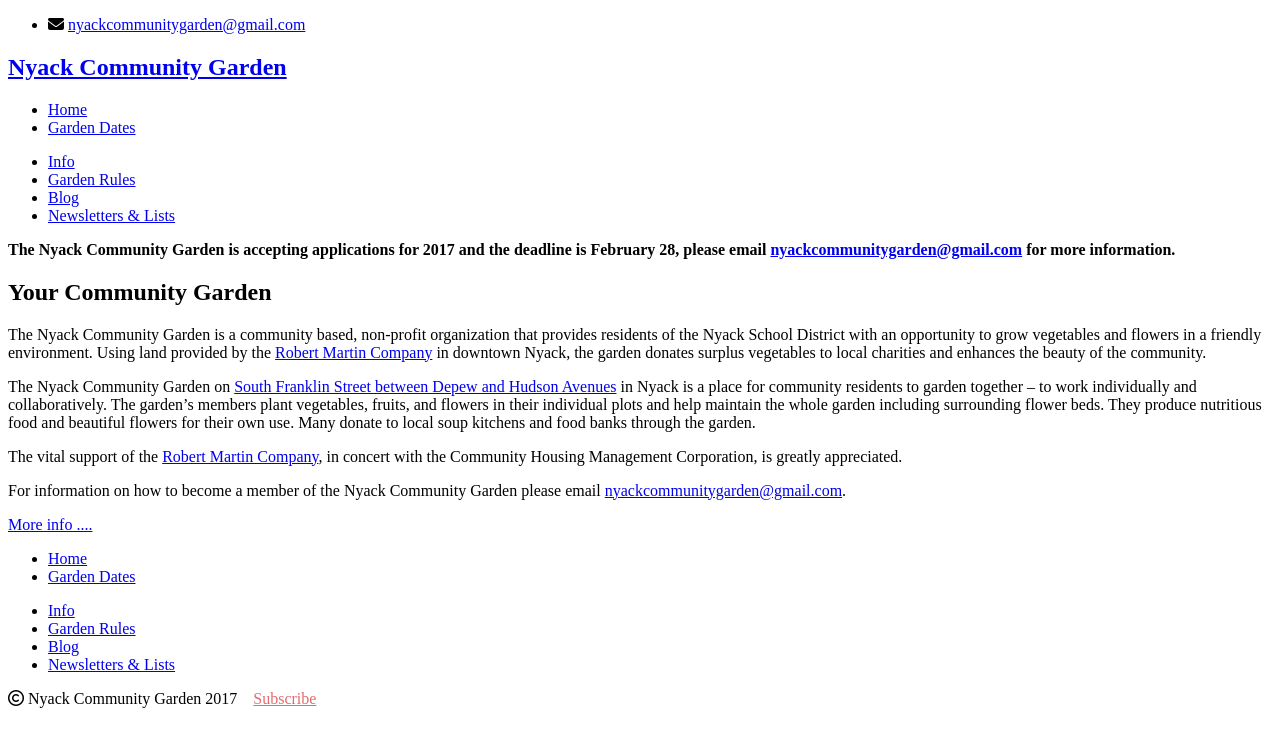
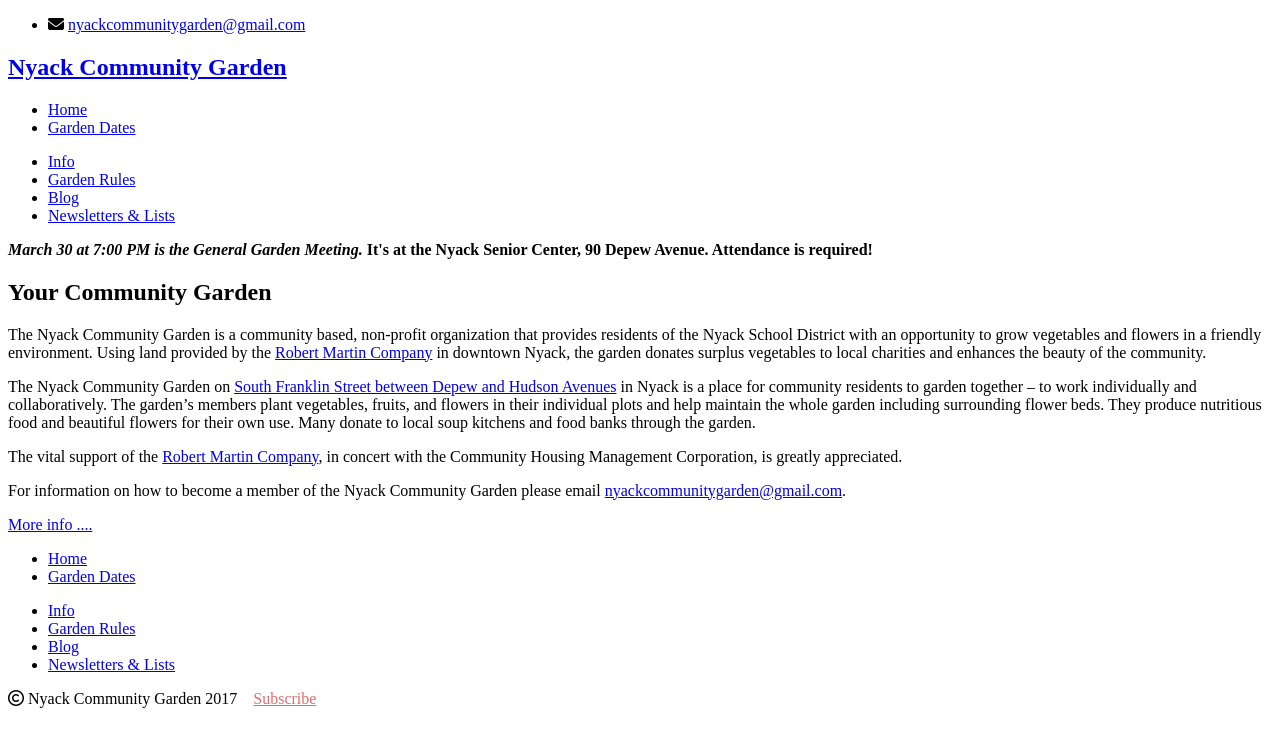
Before and after one commit to bosborne/nyackcommunitygarden, a Jekyll site: the page built from index.html, in a window 1280 px wide. Shown: the top 747 px of the page. Built offline with Jekyll 4.4.1, drawn with Linux system fonts in a browser that asks for light colours; nearby versions of some CDN libraries; library files that are not in the unit come from our copies.

Commit message:
Put up a notification for the Garden meeting

```diff
--- a/_layouts/default.html
+++ b/_layouts/default.html
@@ -39,7 +39,8 @@
     	<div class="container">
         <div class="bannerbox">
         <b>
-        The Nyack Community Garden is accepting applications for 2017 and the deadline is February 28, please email <a href="mailto:nyackcommunitygarden@gmail.com">nyackcommunitygarden@gmail.com</a> for more information.
+<i><b>March 30 at 7:00 PM</b> is the General Garden Meeting.</i>
+It's at the Nyack Senior Center, 90 Depew Avenue. Attendance is required!
         </b>
         <br>
         </div>
```
